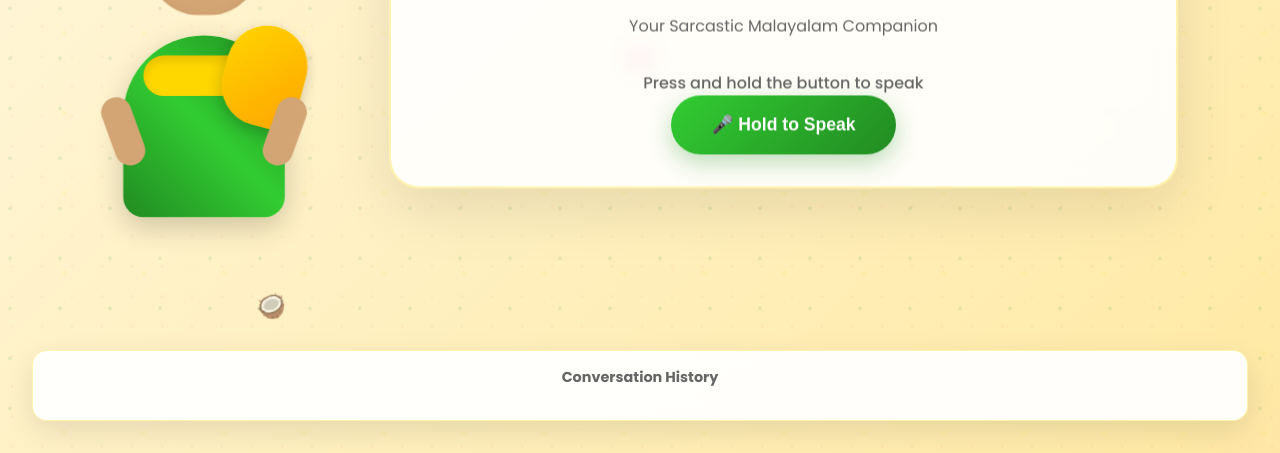
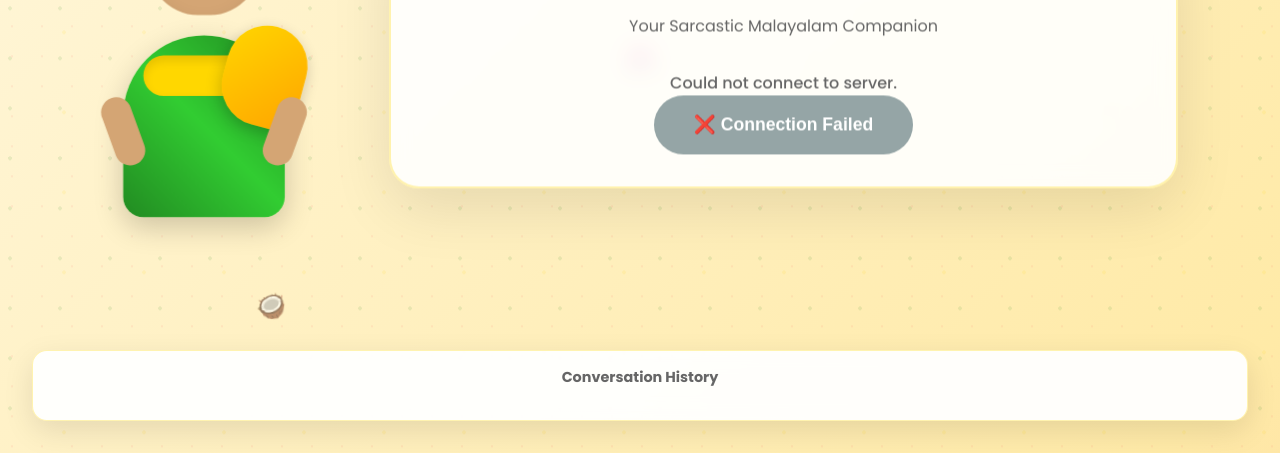
Before and after one commit to Hanbro1406/Chaattapeeli-by-Lumina, a plain HTML site: page index.html in a window 1280 px wide. Shown: the part 347-800 px from the top of the page. Drawn offline with nearby package versions, Linux system fonts and the light colour scheme; no server answers.

Commit message:
Update index.html

```diff
--- a/index.html
+++ b/index.html
@@ -340,6 +340,12 @@
             min-width: 180px;
         }
 
+        #recordButton:disabled {
+            background: #95a5a6;
+            cursor: not-allowed;
+            box-shadow: none;
+        }
+
         #recordButton::before {
             content: '';
             position: absolute;
@@ -351,12 +357,12 @@
             transition: left 0.6s;
         }
 
-        #recordButton:hover {
+        #recordButton:not(:disabled):hover {
             transform: translateY(-3px);
             box-shadow: 0 12px 35px rgba(34, 139, 34, 0.4);
         }
 
-        #recordButton:hover::before {
+        #recordButton:not(:disabled):hover::before {
             left: 100%;
         }
 
@@ -662,7 +668,7 @@
         <h1 class="main-title">നിന്റെ ഒച്ചക്കു ഞാൻ കാത്തിരിക്കുന്നു!</h1>
         <p class="subtitle">Your Sarcastic Malayalam Companion</p>
         <p class="status-text" id="statusText">Press and hold the button to speak</p>
-        <button id="recordButton">🎤 Hold to Speak</button>
+        <button id="recordButton" disabled>🎤 Connecting...</button>
     </div>
 
     <!-- Transcript container -->
@@ -705,6 +711,7 @@
             let audioStream;
             let isRecording = false;
 
+            // --- THIS IS THE CRITICAL CHANGE ---
             const socket = io('https://chaattapeeli-backend.onrender.com');
 
             // Character states and expressions
@@ -739,9 +746,17 @@
 
             // Socket events
             socket.on('connect', () => {
+                console.log('Socket connected!');
                 addTranscriptEntry('System', '✅ Connection established with Chaattapeeli');
                 setCharacterState('lady-listening');
                 initializeAudio();
+            });
+
+            socket.on('connect_error', (err) => {
+                console.error('Socket connection error:', err);
+                statusText.textContent = 'Could not connect to server.';
+                recordButton.textContent = '❌ Connection Failed';
+                recordButton.disabled = true;
             });
 
             socket.on('transcription_result', (data) => {
@@ -758,10 +773,13 @@
                 try {
                     audioStream = await navigator.mediaDevices.getUserMedia({ audio: true });
                     recordButton.disabled = false;
+                    recordButton.textContent = '🎤 Hold to Speak';
                     statusText.textContent = 'Ready to listen! Hold the button and speak';
                 } catch (err) {
-                    statusText.textContent = 'Microphone access denied. Please enable microphone.';
+                    console.error('Error getting microphone:', err);
+                    statusText.textContent = 'Microphone access denied. Please enable it.';
                     recordButton.disabled = true;
+                    recordButton.textContent = '🎤 Mic Required';
                     bubbleText.textContent = 'മൈക്രോഫോൺ വേണം!';
                     showSpeechBubble();
                 }
```
